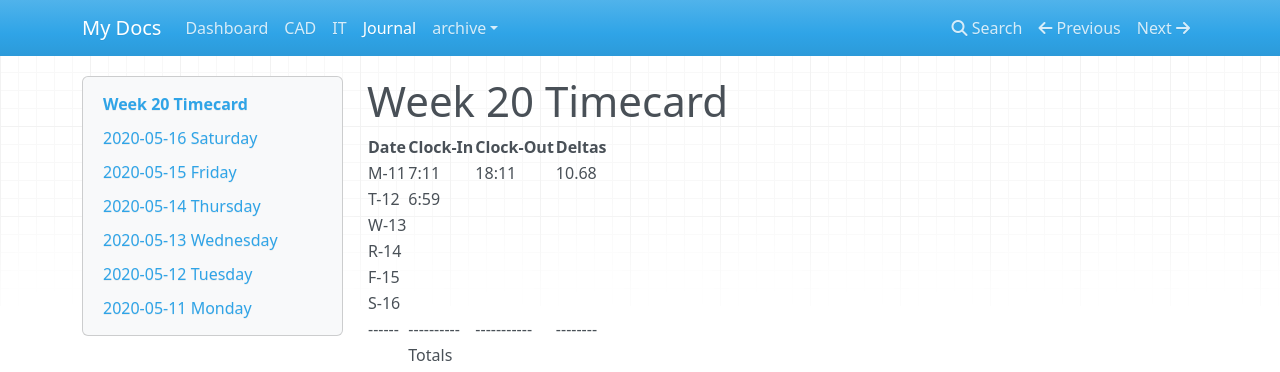
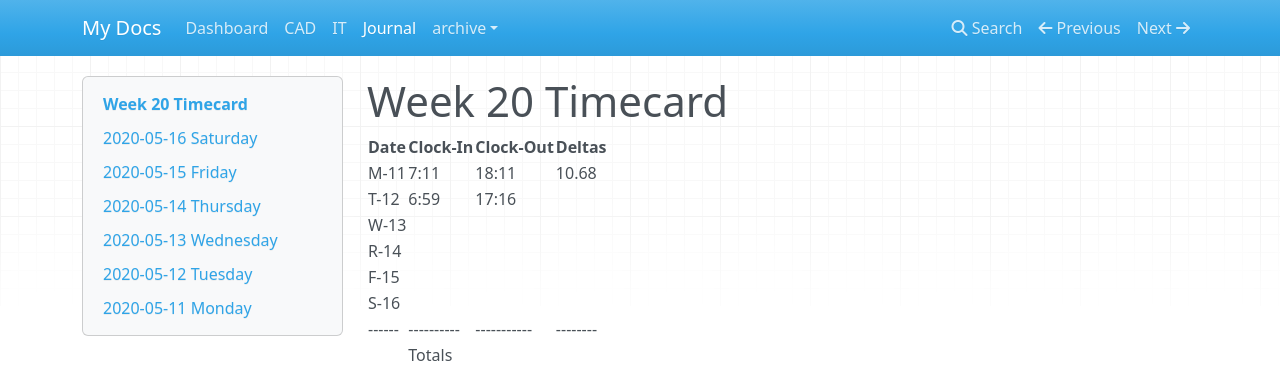
Before and after one commit to linux478/notebook, an MkDocs documentation site: the page built from docs/journal.md, in a window 1280 px wide. Shown: the top 372 px of the page. Built offline with MkDocs 1.6.1, drawn with Linux system fonts in a browser that asks for light colours; nearby versions of some CDN libraries.

Commit message:
ADD CLOCK TIME

```diff
--- a/docs/journal.md
+++ b/docs/journal.md
@@ -6,7 +6,7 @@ title: Journal
 | Date | Clock-In | Clock-Out | Deltas |
 |------|----------|-----------|--------|
 | M-11 |  7:11    |   18:11   |  10.68 |
-| T-12 |  6:59    |           |        |
+| T-12 |  6:59    |   17:16   |        |
 | W-13 |          |           |        |
 | R-14 |          |           |        |
 | F-15 |          |           |        |
```
